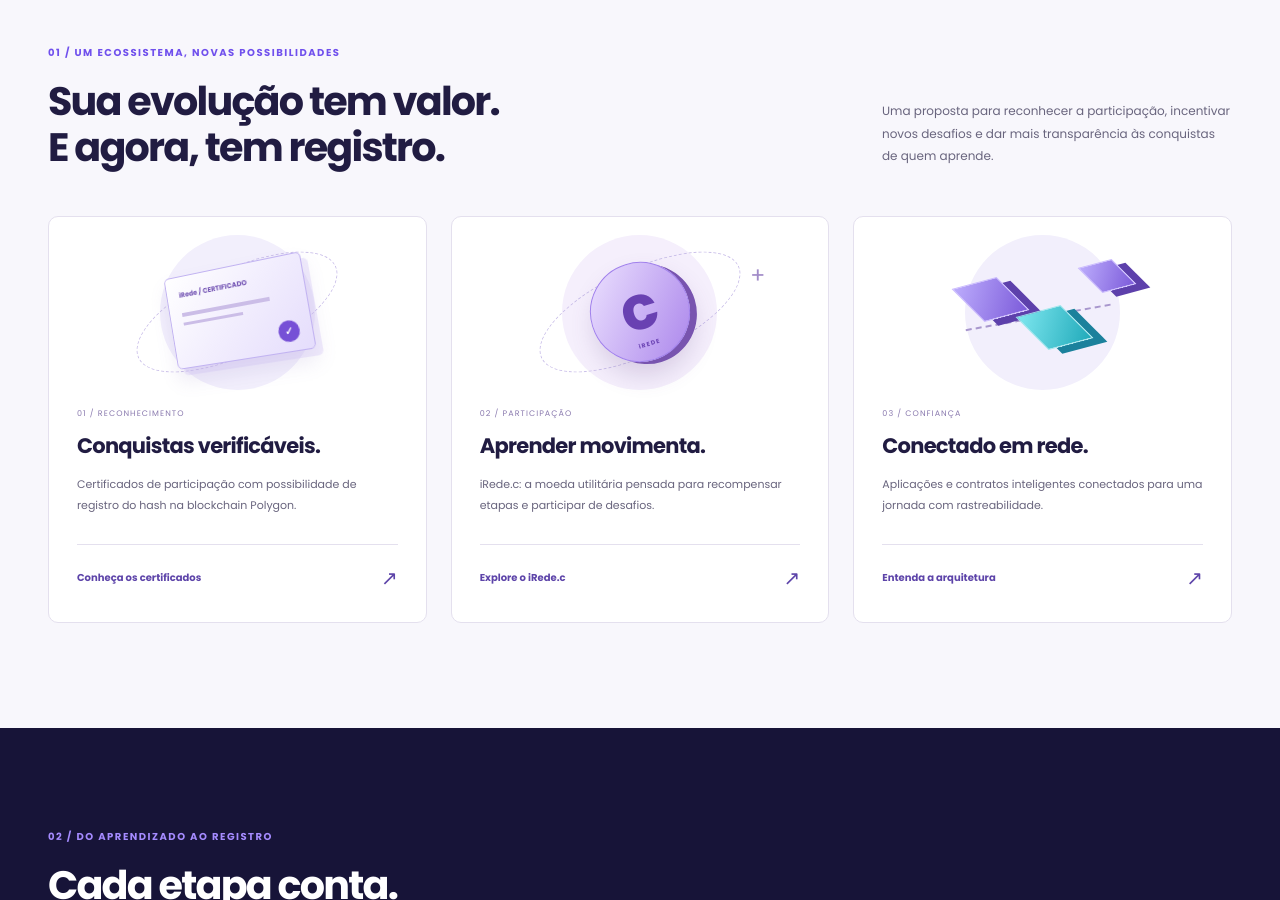
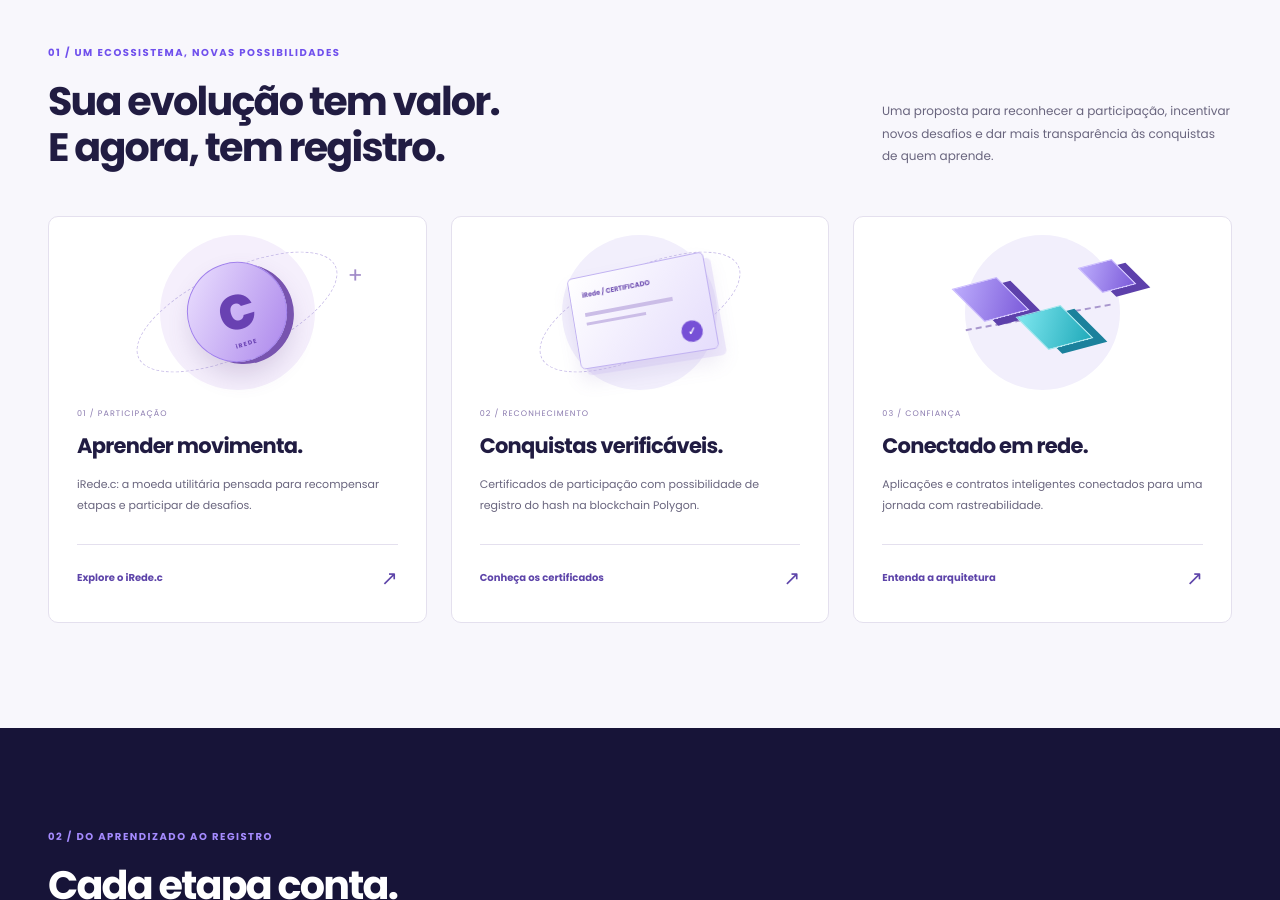
Before and after one commit to carlosdelfino/irede_web3_moeda_certificado, a Jekyll site: the page built from docs/index.md, in a window 1280 px wide and 900 px high, scrolled down 933 px. Built offline with Jekyll 4.4.1, drawn with Linux system fonts in a browser that asks for light colours.

Commit message:
docs: card 'Aprender movimenta' primeiro na home (ref #3)
Reordena feature-grid em docs/index.md: iRede.c passa a ser o primeiro
card (01 / PARTICIPAÇÃO), certificados o segundo (02 / RECONHECIMENTO).

Generated with [Devin](https://devin.ai)

Co-Authored-By: Devin <158243242+devin-ai-integration[bot]@users.noreply.github.com>

```diff
--- a/docs/index.md
+++ b/docs/index.md
@@ -25,8 +25,8 @@ description: Conheça o projeto iRede de certificados de participação verific
   <div class="container">
     <div class="section-heading"><div><span class="eyebrow">01 / UM ECOSSISTEMA, NOVAS POSSIBILIDADES</span><h2>Sua evolução tem valor.<br>E agora, tem registro.</h2></div><p>Uma proposta para reconhecer a participação, incentivar novos desafios e dar mais transparência às conquistas de quem aprende.</p></div>
     <div class="feature-grid">
-      <a class="feature feature-certificate" href="{{ '/certificados/' | relative_url }}"><div class="feature-art" aria-hidden="true"><div class="mini-certificate"><span>iRede / CERTIFICADO</span><i></i><i></i><b>✓</b></div><span class="art-orbit"></span></div><span class="feature-index">01 / RECONHECIMENTO</span><h3>Conquistas verificáveis.</h3><p>Certificados de participação com possibilidade de registro do hash na blockchain Polygon.</p><span class="feature-link">Conheça os certificados <span aria-hidden="true">↗</span></span></a>
-      <a class="feature feature-token" href="{{ '/token-irede-c/' | relative_url }}"><div class="feature-art" aria-hidden="true"><div class="mini-coin">c<span>iREDE</span></div><span class="coin-satellite">+</span><span class="art-orbit"></span></div><span class="feature-index">02 / PARTICIPAÇÃO</span><h3>Aprender movimenta.</h3><p>iRede.c: a moeda utilitária pensada para recompensar etapas e participar de desafios.</p><span class="feature-link">Explore o iRede.c <span aria-hidden="true">↗</span></span></a>
+      <a class="feature feature-token" href="{{ '/token-irede-c/' | relative_url }}"><div class="feature-art" aria-hidden="true"><div class="mini-coin">c<span>iREDE</span></div><span class="coin-satellite">+</span><span class="art-orbit"></span></div><span class="feature-index">01 / PARTICIPAÇÃO</span><h3>Aprender movimenta.</h3><p>iRede.c: a moeda utilitária pensada para recompensar etapas e participar de desafios.</p><span class="feature-link">Explore o iRede.c <span aria-hidden="true">↗</span></span></a>
+      <a class="feature feature-certificate" href="{{ '/certificados/' | relative_url }}"><div class="feature-art" aria-hidden="true"><div class="mini-certificate"><span>iRede / CERTIFICADO</span><i></i><i></i><b>✓</b></div><span class="art-orbit"></span></div><span class="feature-index">02 / RECONHECIMENTO</span><h3>Conquistas verificáveis.</h3><p>Certificados de participação com possibilidade de registro do hash na blockchain Polygon.</p><span class="feature-link">Conheça os certificados <span aria-hidden="true">↗</span></span></a>
       <a class="feature feature-chain" href="{{ '/arquitetura/' | relative_url }}"><div class="feature-art" aria-hidden="true"><div class="mini-block block-one"></div><div class="mini-block block-two"></div><div class="mini-block block-three"></div><span class="block-connector"></span></div><span class="feature-index">03 / CONFIANÇA</span><h3>Conectado em rede.</h3><p>Aplicações e contratos inteligentes conectados para uma jornada com rastreabilidade.</p><span class="feature-link">Entenda a arquitetura <span aria-hidden="true">↗</span></span></a>
     </div>
   </div>
```
